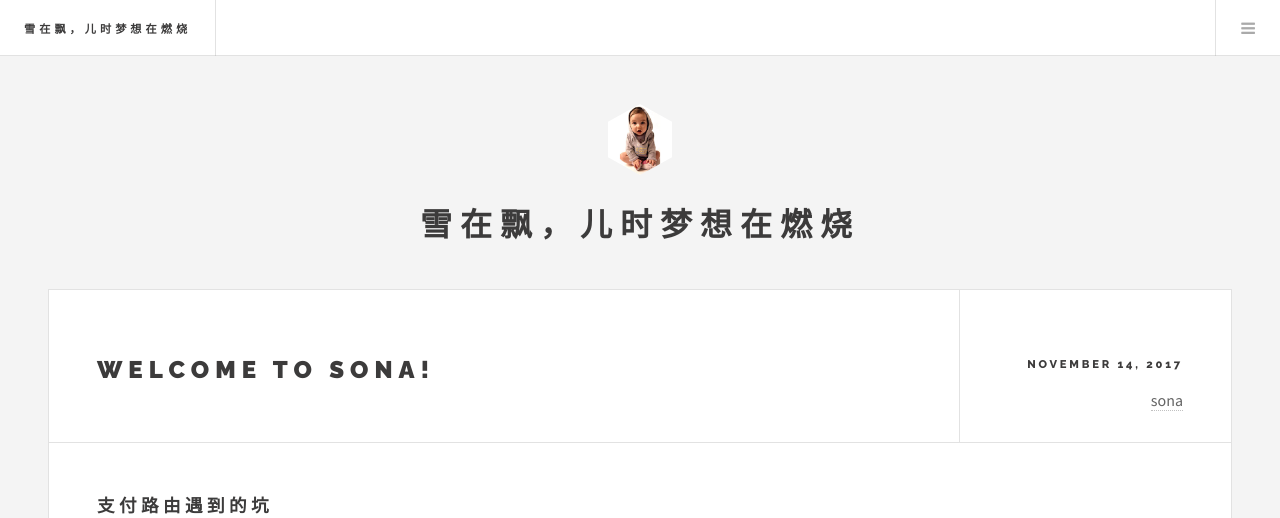
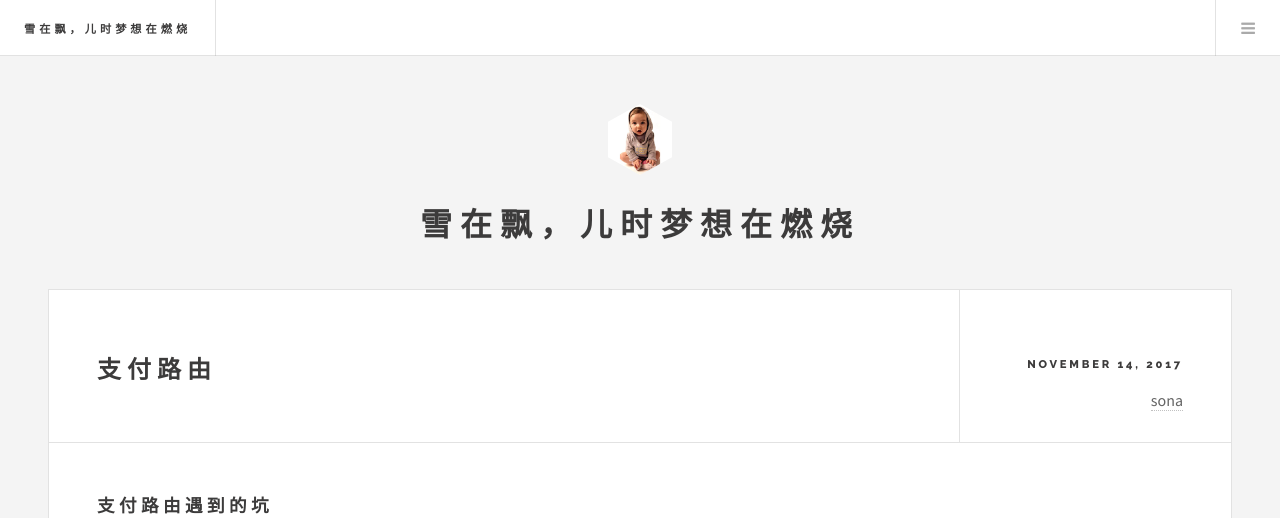
Before and after one commit to ryotaro612/Siera, a Jekyll site: the page built from _posts/2019-08-08-welcome-to-jekyll4.markdown, in a window 1280 px wide and 1400 px high. Shown: the top 518 px of the window. Built offline with Jekyll 4.4.1, drawn with Linux system fonts in a browser that asks for light colours; some of the changed text lies outside the part shown; grey boxes are pictures that could not be loaded.

Commit message:
修改数据

```diff
--- a/_posts/2015-11-14-welcome-to-jekyll4.markdown
+++ b/_posts/2015-11-14-welcome-to-jekyll4.markdown
@@ -1,6 +1,6 @@
 ---
 layout: post
-title:  "Welcome to sona!"
+title:  "springboot打war包遇到的那些坑"
 date:   2017-11-14 16:52:07
 categories: sona update
 tags: sona update
--- a/_posts/2019-08-08-welcome-to-jekyll4.markdown
+++ b/_posts/2019-08-08-welcome-to-jekyll4.markdown
@@ -1,11 +1,13 @@
 ---
 layout: post
-title:  "Welcome to sona!"
+title:  "支付路由"
 date:   2017-11-14 16:52:07
 categories: sona update
 tags: sona update
 ---
 ##  支付路由遇到的坑
+
+![avatar](/images/logo.png)
 
 最近在做支付路由,系统架构如下 N:1:N关系
 
```
